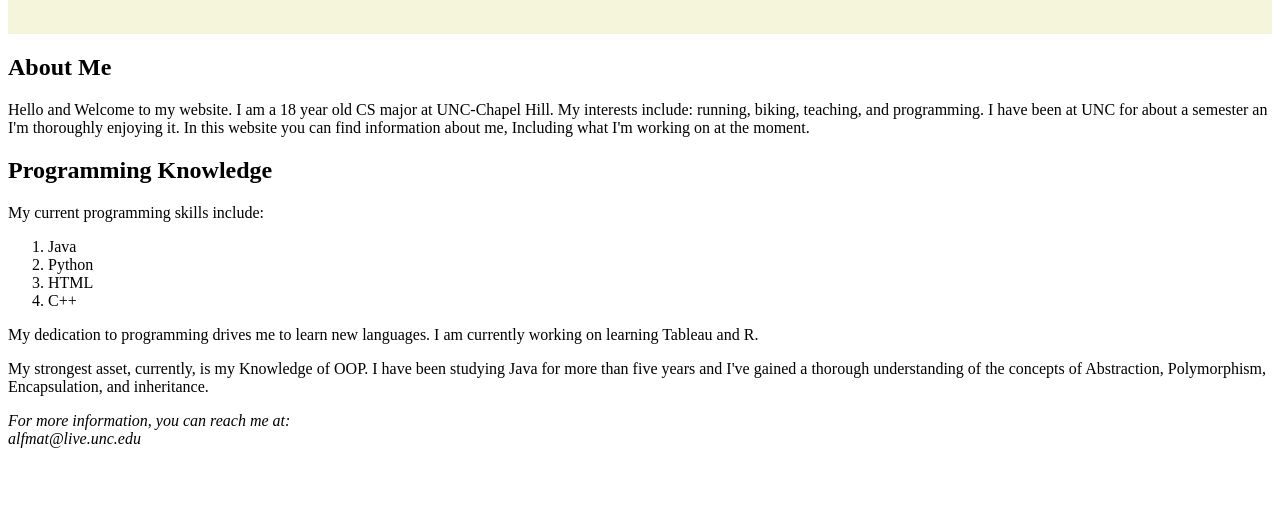
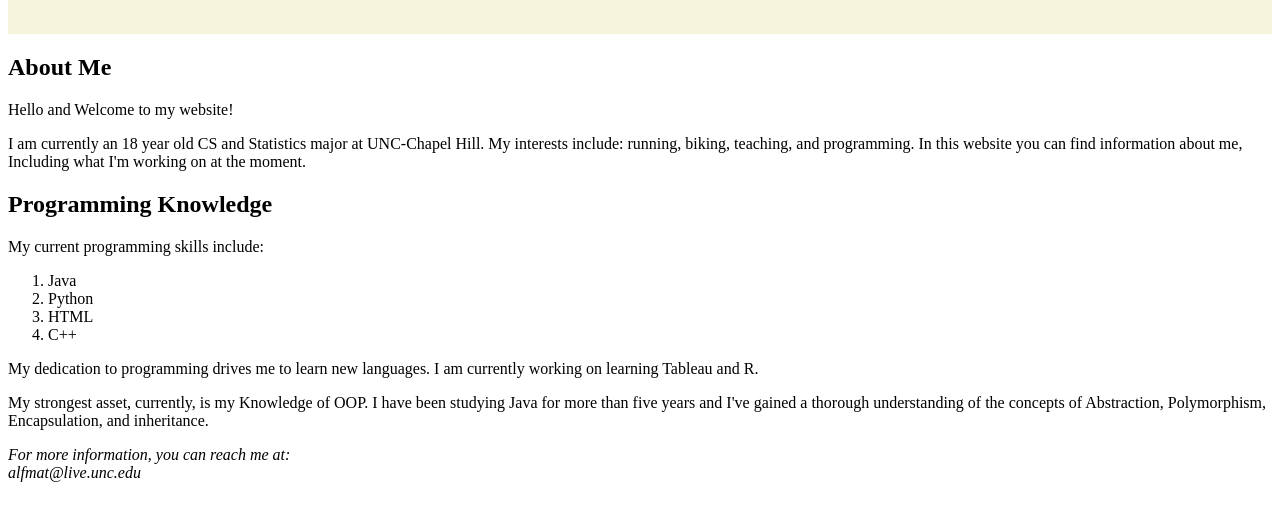
Before and after one commit to alfmat/alfmat.github.io, a plain HTML site: page index.html in a window 1280 px wide. Shown: the part 146-666 px from the top of the page. Drawn offline with Linux system fonts and the light colour scheme.

Commit message:
changed paragraph format

```diff
--- a/index.html
+++ b/index.html
@@ -16,7 +16,7 @@
                     <a href="https://github.com/alfmat" title="link to github">My Github Account</a>
                 </li>
                 <li>
-                    <a href="./docs/AM_Resume.pdf" title="link to resume" target="_blank" download="Alfred's Resume">My Resume</a>
+                    <a href="./docs/AM_Resume.pdf" title="link to resume" target="_blank" download="Alfred-Mathew-Resume">My Resume</a>
                 </li>
             </ul>
         </nav>
@@ -26,10 +26,12 @@
             <h2>About Me</h2>
             <!-- <img src="./pics/face.jpg" align="right" width="300" height="300"> -->
             <p>
-                Hello and Welcome to my website. I am a 18 year old CS
+                Hello and Welcome to my website!
+            </p>
+            <p>
+                I am currently an 18 year old CS and Statistics
                 major at UNC-Chapel Hill. My interests include: running,
-                biking, teaching, and programming. I have been at UNC for
-                about a semester an I'm thoroughly enjoying it. In this
+                biking, teaching, and programming. In this
                 website you can find information about me, Including what
                 I'm working on at the moment.
             </p>
```
